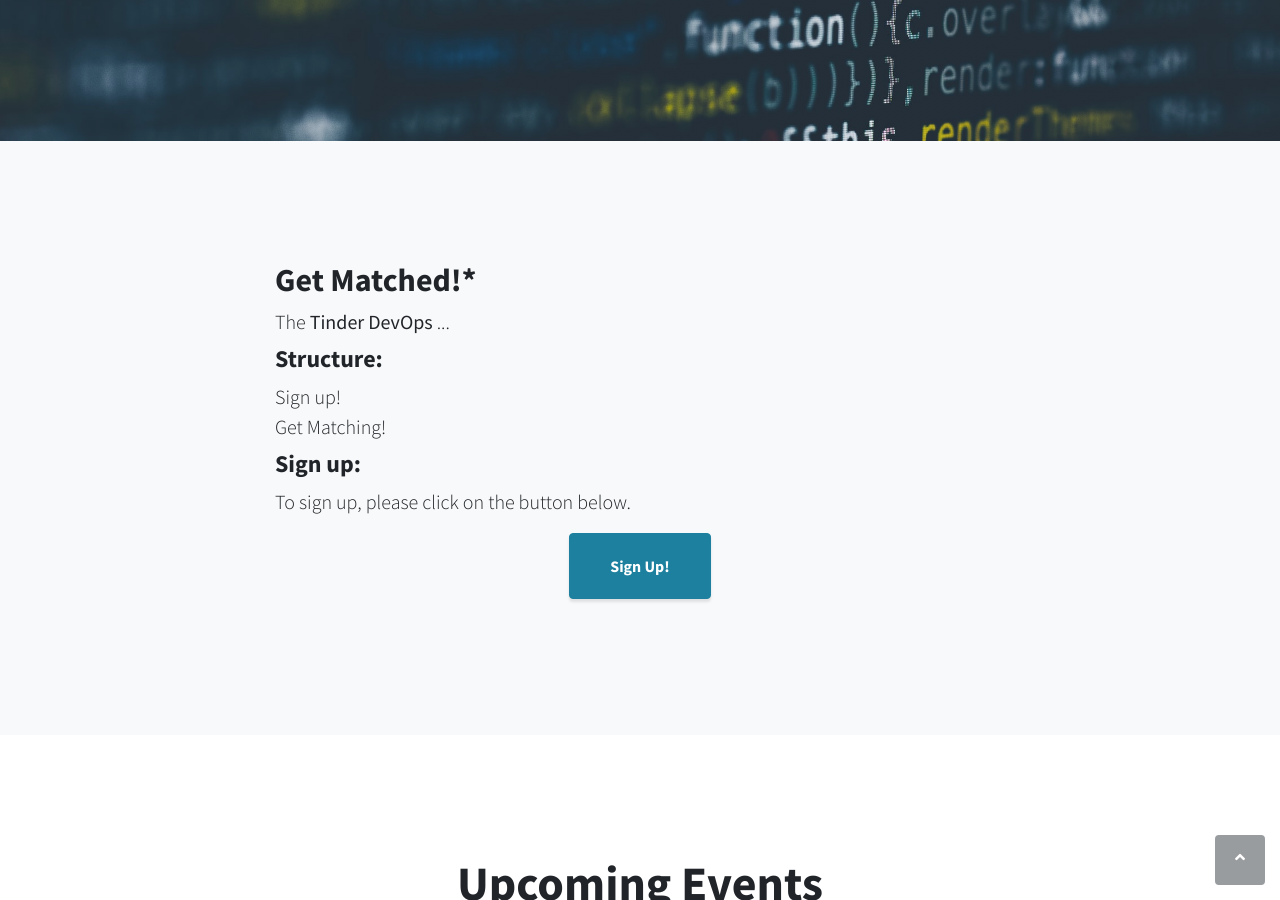
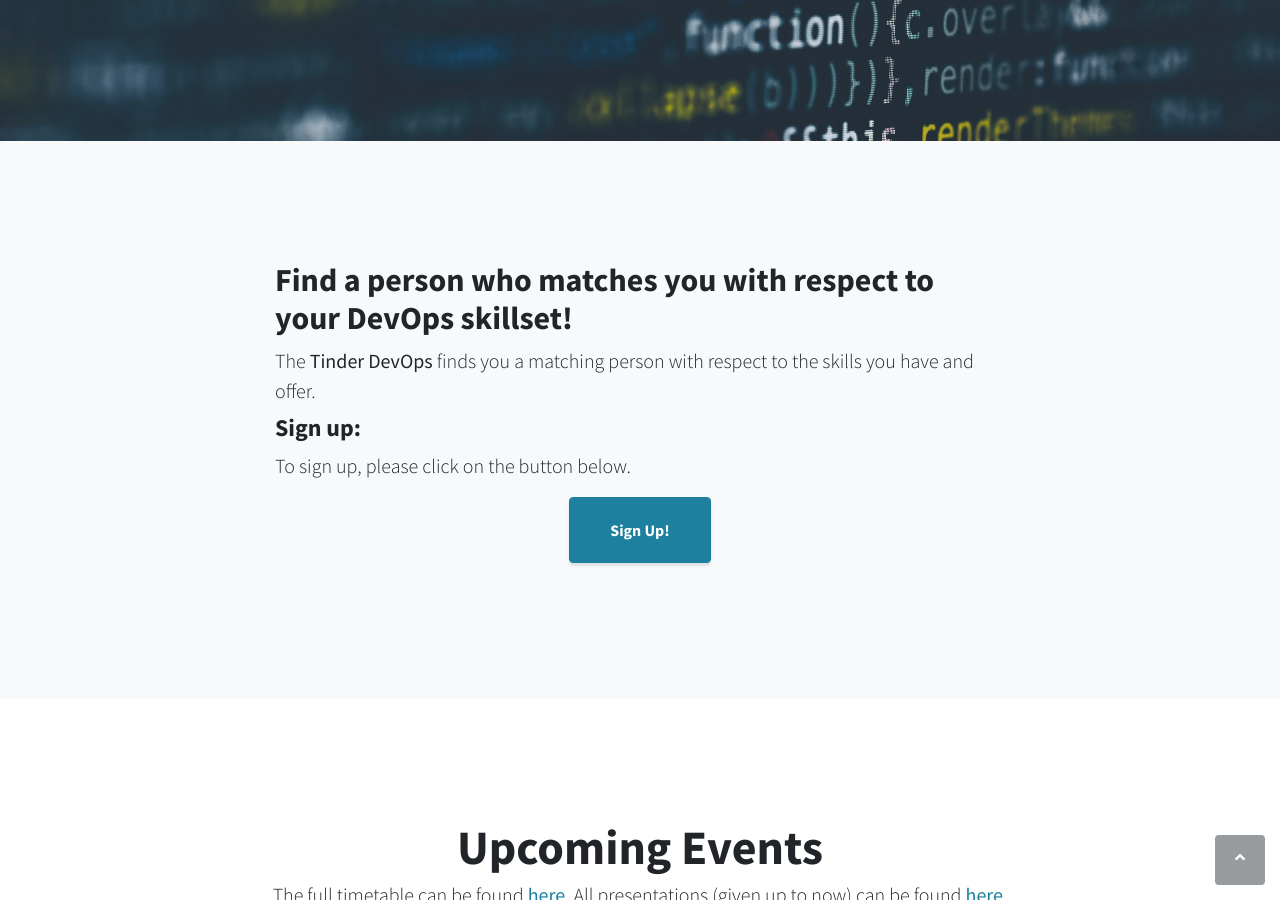
Before and after one commit to milenabaj/tinder_devops, a Jekyll site: the page index.html, which Jekyll copies as it is, in a window 1280 px wide and 900 px high, scrolled down 759 px. Built offline with Jekyll 4.4.1, drawn with Linux system fonts in a browser that asks for light colours.

Commit message:
Update index.html

```diff
--- a/index.html
+++ b/index.html
@@ -46,20 +46,11 @@
         <div class="container text-left">
             <div class="row">
                 <div class="col-lg-8 mx-auto">
-                    <h2>Get Matched!*</h2>
+                    <h2>Find a person who matches you with respect to your DevOps skillset!</h2>
                     <p class="lead mb-2">
-                        The <b>Tinder DevOps</b> ...
+                        The <b>Tinder DevOps</b> finds you a matching person with respect to the skills you have and offer.
                     </p>
             </div>
-            </div>
-            <div class="row">
-                <div class="col-lg-8 mx-auto">
-                    <h4>Structure:</h4>
-                    <p class="lead mb-2">
-                        Sign up! <br>
-                        Get Matching! <br>
-                    </p>
-                </div>
             </div>
             <div class="row">
                 <div class="col-lg-8 mx-auto">
```
